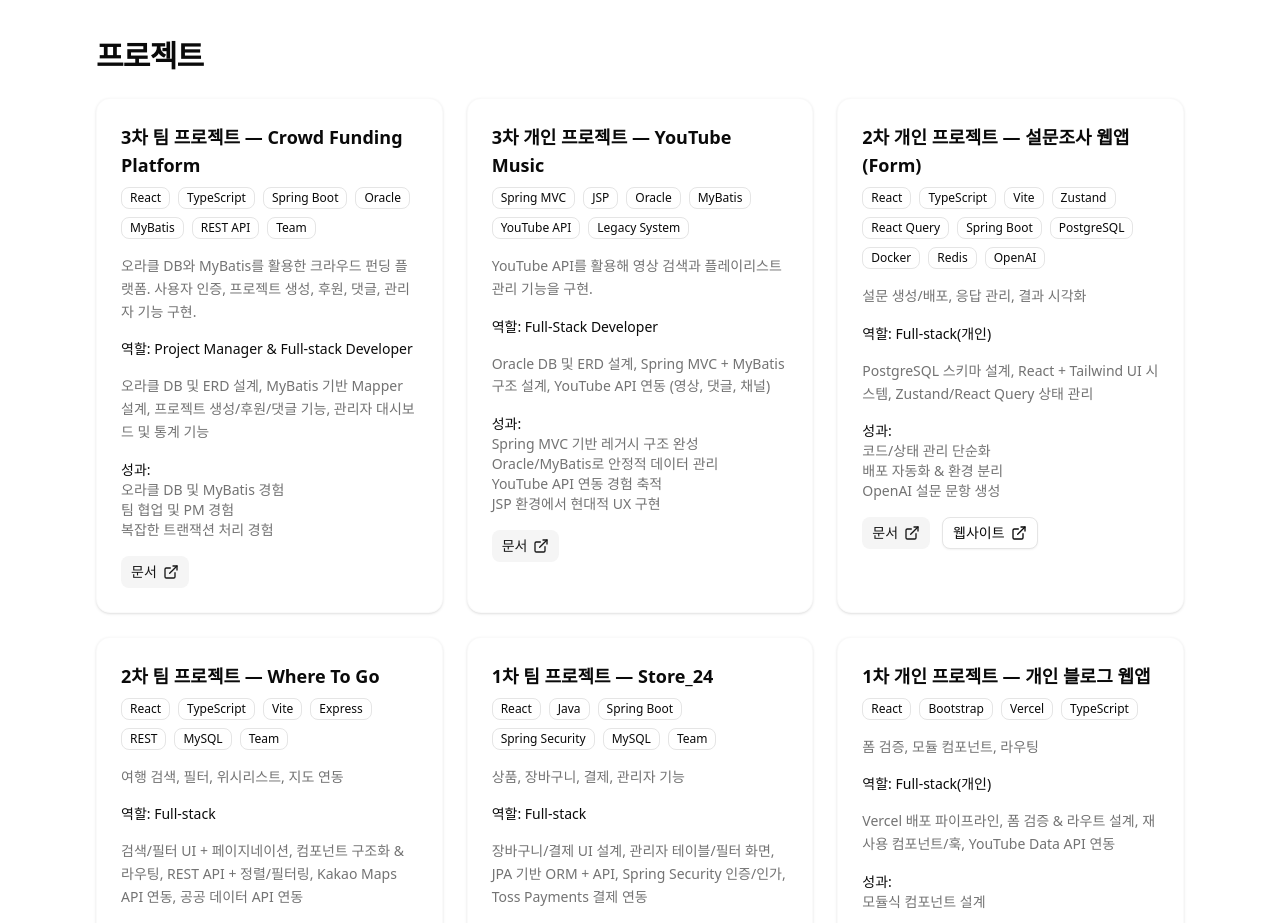
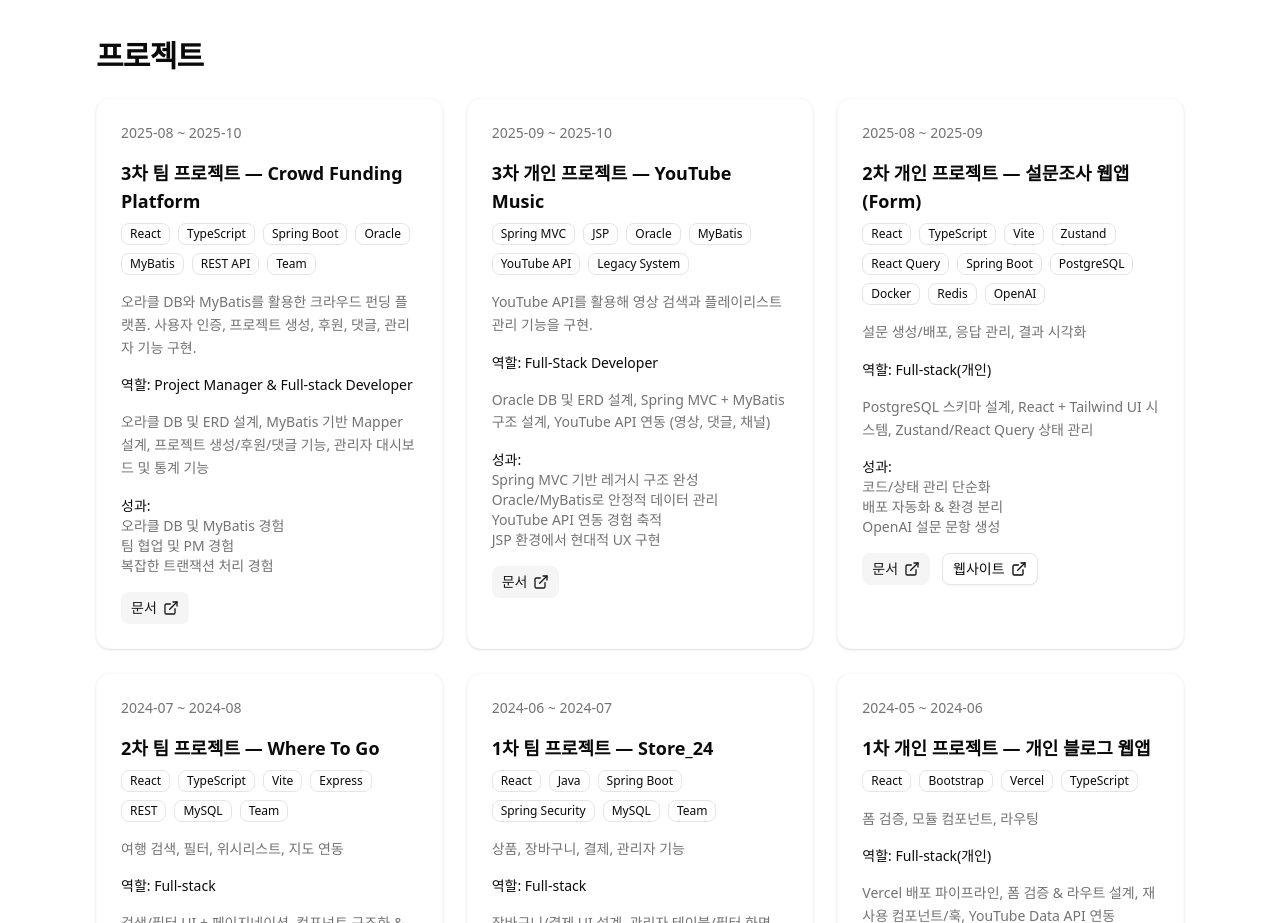
Before and after one commit to KRMGJ/portfolio.github.io, a React (Vite) app: page / in a window 1280 px wide. Shown: the part 900-1823 px from the top of the page. Built offline with nearby package versions, Linux system fonts and the light colour scheme.

Commit message:
feat: 프로젝트 기간 정보를 추가하여 카드 컴포넌트에 표시

```diff
--- a/src/components/Projects.tsx
+++ b/src/components/Projects.tsx
@@ -12,6 +12,8 @@ export default function Projects() {
                 {projects.map((p) => (
                     <Card key={p.name} className="group border-muted/50 hover:shadow-md transition-shadow">
                         <CardContent className="p-6 space-y-4">
+                            <p className="text-sm text-muted-foreground">{p.period}</p>
+
                             <div className="flex items-start justify-between gap-4">
                                 <div>
                                     <h3 className="text-lg font-semibold group-hover:text-primary transition-colors">{p.name}</h3>
--- a/src/data/portfolioData.ts
+++ b/src/data/portfolioData.ts
@@ -100,6 +100,7 @@ export const projects = [
     {
         name: "3차 팀 프로젝트 — Crowd Funding Platform",
         tags: ["React", "TypeScript", "Spring Boot", "Oracle", "MyBatis", "REST API", "Team"],
+        period: "2025-08 ~ 2025-10",
         summary:
             "오라클 DB와 MyBatis를 활용한 크라우드 펀딩 플랫폼. 사용자 인증, 프로젝트 생성, 후원, 댓글, 관리자 기능 구현.",
         role: "Project Manager & Full-stack Developer",
@@ -123,6 +124,7 @@ export const projects = [
     {
         name: "3차 개인 프로젝트 — YouTube Music",
         tags: ["Spring MVC", "JSP", "Oracle", "MyBatis", "YouTube API", "Legacy System"],
+        period: "2025-09 ~ 2025-10",
         summary:
             "YouTube API를 활용해 영상 검색과 플레이리스트 관리 기능을 구현.",
         role: "Full-Stack Developer",
@@ -146,6 +148,7 @@ export const projects = [
     {
         name: "2차 개인 프로젝트 — 설문조사 웹앱 (Form)",
         tags: ["React", "TypeScript", "Vite", "Zustand", "React Query", "Spring Boot", "PostgreSQL", "Docker", "Redis", "OpenAI"],
+        period: "2025-08 ~ 2025-09",
         summary: "설문 생성/배포, 응답 관리, 결과 시각화",
         links: [
             { label: "문서", href: "https://portfolio-nu-rosy-28.vercel.app/form" },
@@ -167,6 +170,7 @@ export const projects = [
     {
         name: "2차 팀 프로젝트 — Where To Go",
         tags: ["React", "TypeScript", "Vite", "Express", "REST", "MySQL", "Team"],
+        period: "2024-07 ~ 2024-08",
         summary: "여행 검색, 필터, 위시리스트, 지도 연동",
         links: [
             { label: "문서", href: "https://portfolio-nu-rosy-28.vercel.app/wtg" },
@@ -190,6 +194,7 @@ export const projects = [
     {
         name: "1차 팀 프로젝트 — Store_24",
         tags: ["React", "Java", "Spring Boot", "Spring Security", "MySQL", "Team"],
+        period: "2024-06 ~ 2024-07",
         summary: "상품, 장바구니, 결제, 관리자 기능",
         links: [
             { label: "문서", href: "https://portfolio-nu-rosy-28.vercel.app/store" },
@@ -213,6 +218,7 @@ export const projects = [
     {
         name: "1차 개인 프로젝트 — 개인 블로그 웹앱",
         tags: ["React", "Bootstrap", "Vercel", "TypeScript"],
+        period: "2024-05 ~ 2024-06",
         summary: "폼 검증, 모듈 컴포넌트, 라우팅",
         links: [
             { label: "문서", href: "https://portfolio-nu-rosy-28.vercel.app/blog" },
```
